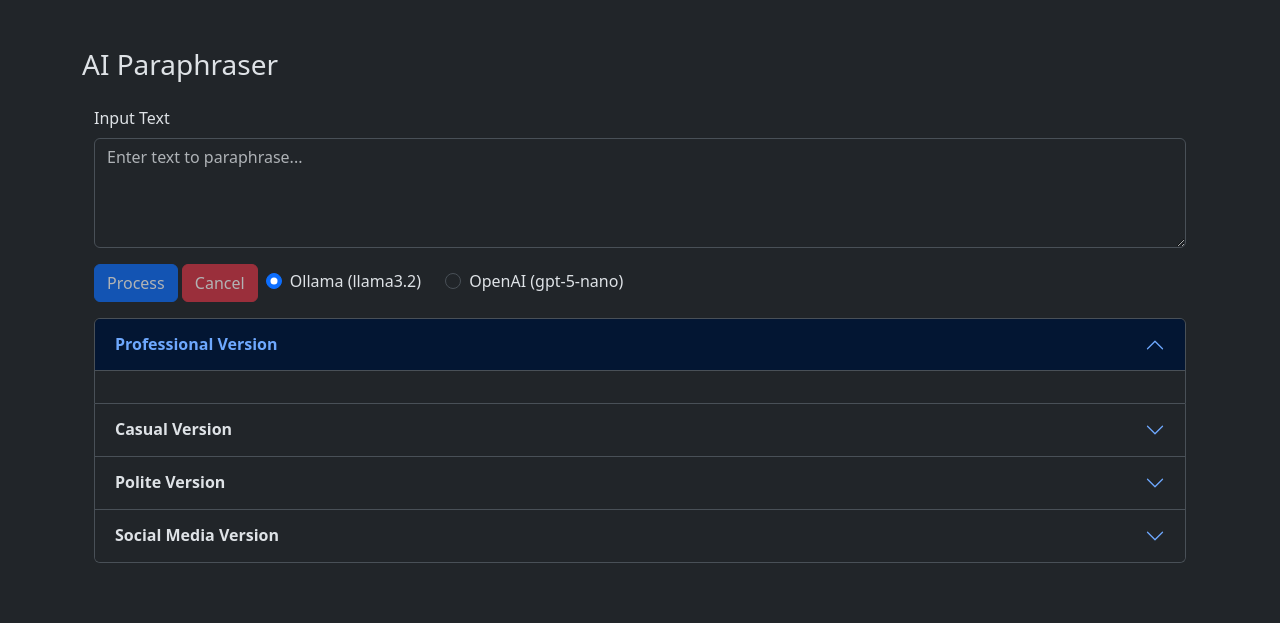
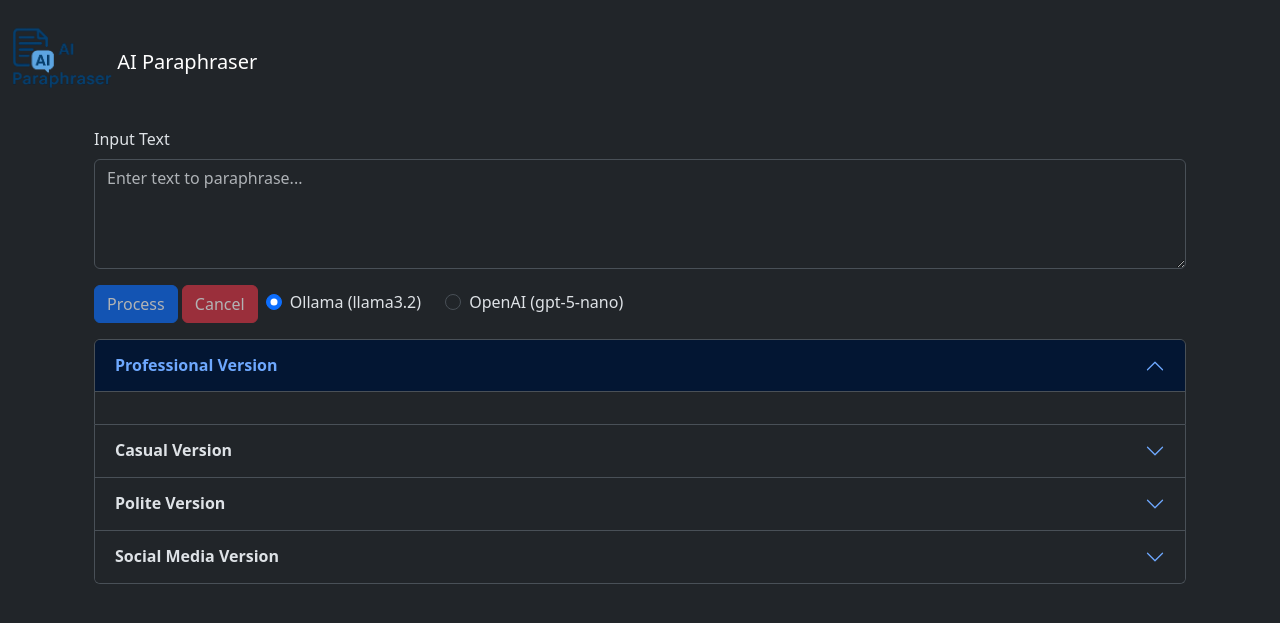
Before and after one commit to ChrisPerezLebron/LLM-Paraphrase, a Flask app: page / in a window 1280 px wide. Shown: the top 623 px of the page. Run offline with Flask 3, Linux system fonts and the light colour scheme.

Commit message:
Add favicon and navbar

```diff
--- a/backend/templates/index.html
+++ b/backend/templates/index.html
@@ -4,13 +4,20 @@
     <meta charset="UTF-8">
     <meta name="viewport" content="width=device-width, initial-scale=1.0">
     <title>AI Paraphraser</title>
+    <link rel="icon" type="image/x-icon" href="../images/favicon.png">
     <!-- bootstrap import -->
     <link href="https://cdn.jsdelivr.net/npm/bootstrap@5.3.8/dist/css/bootstrap.min.css" rel="stylesheet" integrity="sha384-sRIl4kxILFvY47J16cr9ZwB07vP4J8+LH7qKQnuqkuIAvNWLzeN8tE5YBujZqJLB" crossorigin="anonymous">
 </head>
 <body>
-    <div class="container mt-5">
-        <h3 class="mb-4">AI Paraphraser</h3>
-
+    <nav class="navbar navbar-dark bg-dark">
+        <div class="container-fluid">
+            <a class="navbar-brand" href="#">
+                <img src="../images/favicon.png" alt="" width="100" class="d-inline-block align-text-center">
+                AI Paraphraser
+            </a>
+        </div>
+    </nav>
+    <div class="container">
         <div class="container mb-3">
             <div class="mb-3">
                 <label for="input_text" class="form-label">Input Text</label>
```
Also changed, not shown: backend/images/favicon.png (added).
